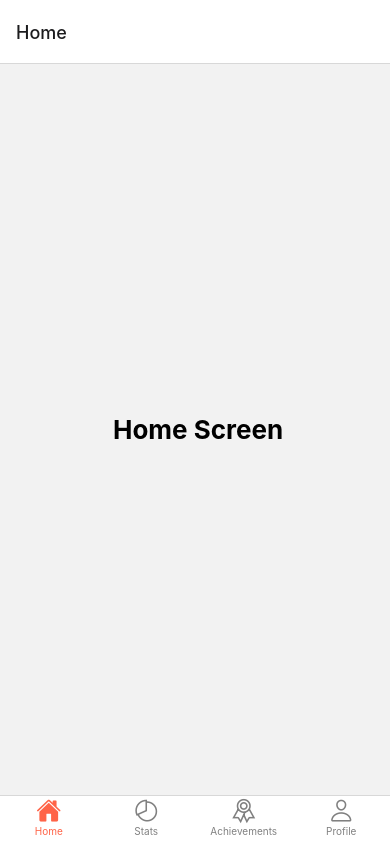
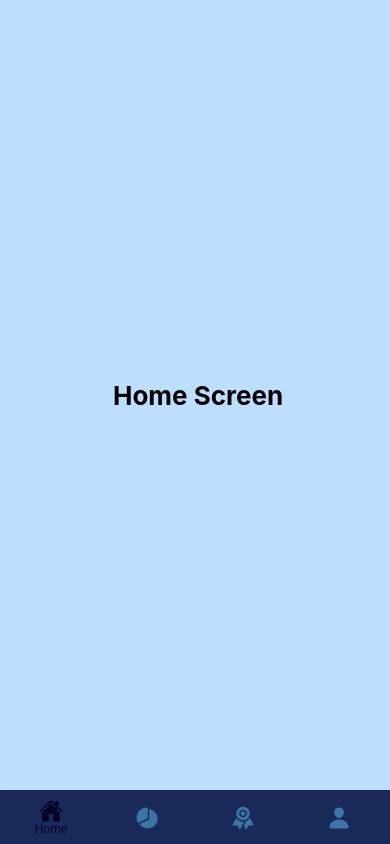
Before and after one commit to Zeida/MindCare_, a React Native app: screen / in a window 390 px wide. Built offline with nearby package versions, Linux system fonts and the light colour scheme.

Commit message:
Some style

```diff
--- a/components/BottomNavComponent.js
+++ b/components/BottomNavComponent.js
@@ -1,8 +1,9 @@
 import * as React from 'react';
 import { Text, View } from 'react-native';
 import { NavigationContainer } from '@react-navigation/native';
-import { createBottomTabNavigator } from '@react-navigation/bottom-tabs';
+//import { createBottomTabNavigator } from '@react-navigation/bottom-tabs';
 import Ionicons from 'react-native-vector-icons/Ionicons';
+import { createMaterialBottomTabNavigator } from '@react-navigation/material-bottom-tabs';
 
 //Screens
 import HomeScreen from '../screens/HomeScreen.js';
@@ -16,51 +17,60 @@ const achievementsScreenName = 'Achievements';
 const statsScreenName = 'Stats';
 const profileScreenName = 'Profile';
 
-const BottomTab = createBottomTabNavigator();
+const BottomTab = createMaterialBottomTabNavigator();
 
 export default function BottomNavContainer() {
     return (
         <NavigationContainer>
             <BottomTab.Navigator
-                initialRouteName={homeScreenName}
-                screenOptions={({ route }) => ({
-                    tabBarActiveTintColor: "tomato",
-                    tabBarInactiveTintColor: "grey",
-                    tabBarLabelStyle: {
-                        "paddingBottom": 7,
-                        "fontSize": 10
-                    },
-                    tabBarStyle: [
-                        {
-                            "display":"flex"
-                        },
-                        null
-                    ],
-                    tabBarIcon: ({ focused, color, size }) => {
-                        let iconName;
-                        let rn = route.name;
+                initialRouteName="Feed"
+                activeColor="#010326"
+                inactiveColor='#3C74A6'
+                barStyle={{ backgroundColor: '#192959' }}>
 
-                        if (rn === homeScreenName) {
-                            iconName = focused ? 'home' : 'home-outline';
+                <BottomTab.Screen
+                    name={homeScreenName}
+                    component={HomeScreen}
+                    options={{
+                        tabBarLabel: 'Home',
+                        tabBarIcon: ({ color }) => (
+                            <Ionicons name="home" color={color} size={24} />
+                        ),
+                    }}
+                />
 
-                        } else if (rn === profileScreenName) {
-                            iconName = focused ? 'person' : 'person-outline';
-                        } else if (rn === statsScreenName) {
-                            iconName = focused ? 'pie-chart' : 'pie-chart-outline';
-                        } else if (rn === achievementsScreenName){
-                            iconName = focused ? 'md-ribbon' : 'md-ribbon-outline';
-                        }
+                <BottomTab.Screen
+                    name={statsScreenName}
+                    component={StatsScreen}
+                    options={{
+                        tabBarLabel: 'Stats',
+                        tabBarIcon: ({ color }) => (
+                            <Ionicons name="pie-chart" color={color} size={24} />
+                        ),
+                    }}
+                />
 
-                        // You can return any component that you like here!
-                        return <Ionicons name={iconName} size={size} color={color} />;
-                    }
+                <BottomTab.Screen
+                    name={achievementsScreenName}
+                    component={AchievementsScreen}
+                    options={{
+                        tabBarLabel: 'Achivements',
+                        tabBarIcon: ({ color }) => (
+                            <Ionicons name="md-ribbon" color={color} size={24} />
+                        ),
+                    }}
+                />
 
-                })}>
-
-                <BottomTab.Screen name={homeScreenName} component={HomeScreen} />
-                <BottomTab.Screen name={statsScreenName} component={StatsScreen} />
-                <BottomTab.Screen name={achievementsScreenName} component={AchievementsScreen} />
-                <BottomTab.Screen name={profileScreenName} component={ProfileScreen} />
+                <BottomTab.Screen
+                    name={profileScreenName}
+                    component={ProfileScreen}
+                    options={{
+                        tabBarLabel: 'Profile',
+                        tabBarIcon: ({ color }) => (
+                            <Ionicons name="person" color={color} size={24} />
+                        ),
+                    }}
+                />
 
 
             </BottomTab.Navigator >
--- /dev/null
+++ b/constants/Colors.js
@@ -0,0 +1,2 @@
+const BottomNavColor = '#192959';
+const ScreensBackgroundColor = '#BEDEFF';
--- a/package.json
+++ b/package.json
@@ -12,6 +12,7 @@
   "dependencies": {
     "@react-native-community/masked-view": "^0.1.11",
     "@react-navigation/bottom-tabs": "^6.0.9",
+    "@react-navigation/material-bottom-tabs": "^6.0.9",
     "@react-navigation/native": "^6.0.6",
     "@react-navigation/stack": "^6.0.11",
     "@types/react-native-vector-icons": "^6.4.10",
@@ -21,9 +22,11 @@
     "react-dom": "17.0.1",
     "react-native": "0.64.3",
     "react-native-gesture-handler": "~2.1.0",
+    "react-native-paper": "^4.11.1",
     "react-native-reanimated": "~2.3.1",
     "react-native-safe-area-context": "3.3.2",
     "react-native-screens": "~3.10.1",
+    "react-native-vector-icons": "^9.0.0",
     "react-native-web": "0.17.1"
   },
   "devDependencies": {
--- a/screens/AchievementsScreen.js
+++ b/screens/AchievementsScreen.js
@@ -3,7 +3,7 @@ import { Text, View } from 'react-native';
 
 export default function AchievementsScreen({ navigation }) {
     return (
-        <View style={{ flex: 1, alignItems: 'center', justifyContent: 'center' }}>
+        <View style={{ flex: 1, alignItems: 'center', justifyContent: 'center', backgroundColor: '#BEDEFF' }}>
             <Text
                 onPress={() => navigation.navigate('Home')}
                 style={{ fontSize: 26, fontWeight: 'bold' }}> Achievements Screen</Text>
--- a/screens/HomeScreen.js
+++ b/screens/HomeScreen.js
@@ -3,7 +3,7 @@ import { Text, View } from 'react-native';
 
 export default function HomeScreen({ navigation }) {
     return (
-        <View style={{ flex: 1, alignItems: 'center', justifyContent: 'center' }}>
+        <View style={{ flex: 1, alignItems: 'center', justifyContent: 'center', backgroundColor: '#BEDEFF' }}>
             <Text
                 onPress={() => alert('This iS THE HOME SCREEN.')}
                 style={{ fontSize: 26, fontWeight: 'bold' }}> Home Screen</Text>
--- a/screens/ProfileScreen.js
+++ b/screens/ProfileScreen.js
@@ -3,7 +3,7 @@ import { Text, View } from 'react-native';
 
 export default function ProfileScreen({ navigation }) {
     return (
-        <View style={{ flex: 1, alignItems: 'center', justifyContent: 'center' }}>
+        <View style={{ flex: 1, alignItems: 'center', justifyContent: 'center', backgroundColor: '#BEDEFF' }}>
             <Text
                 onPress={() => alert('This iS THE Profile SCREEN.')}
                 style={{ fontSize: 26, fontWeight: 'bold' }}> Profile Screen</Text>
--- a/screens/StatsScreen.js
+++ b/screens/StatsScreen.js
@@ -3,7 +3,7 @@ import { Text, View } from 'react-native';
 
 export default function StatsScreen({ navigation }) {
     return (
-        <View style={{ flex: 1, alignItems: 'center', justifyContent: 'center' }}>
+        <View style={{ flex: 1, alignItems: 'center', justifyContent: 'center', backgroundColor: '#BEDEFF' }}>
             <Text
                 onPress={() => navigation.navigate('Home')}
                 style={{ fontSize: 26, fontWeight: 'bold' }}> Stats Screen</Text>
```
Also changed, not shown: 1 other file (tests, documents, lock files or other folders).
